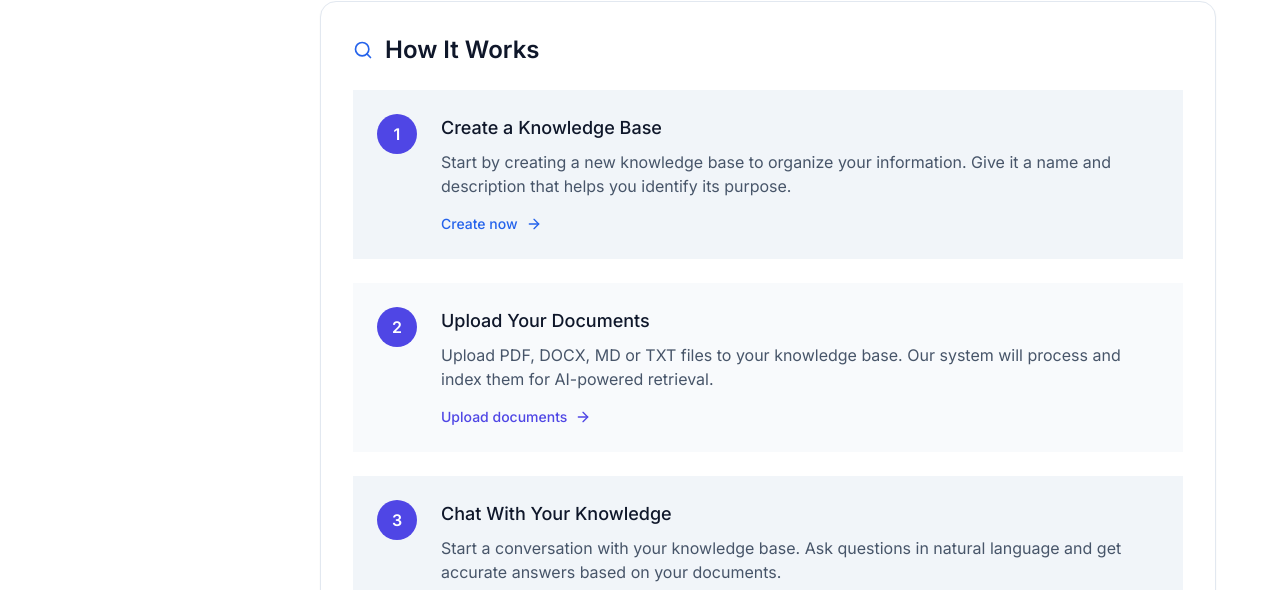
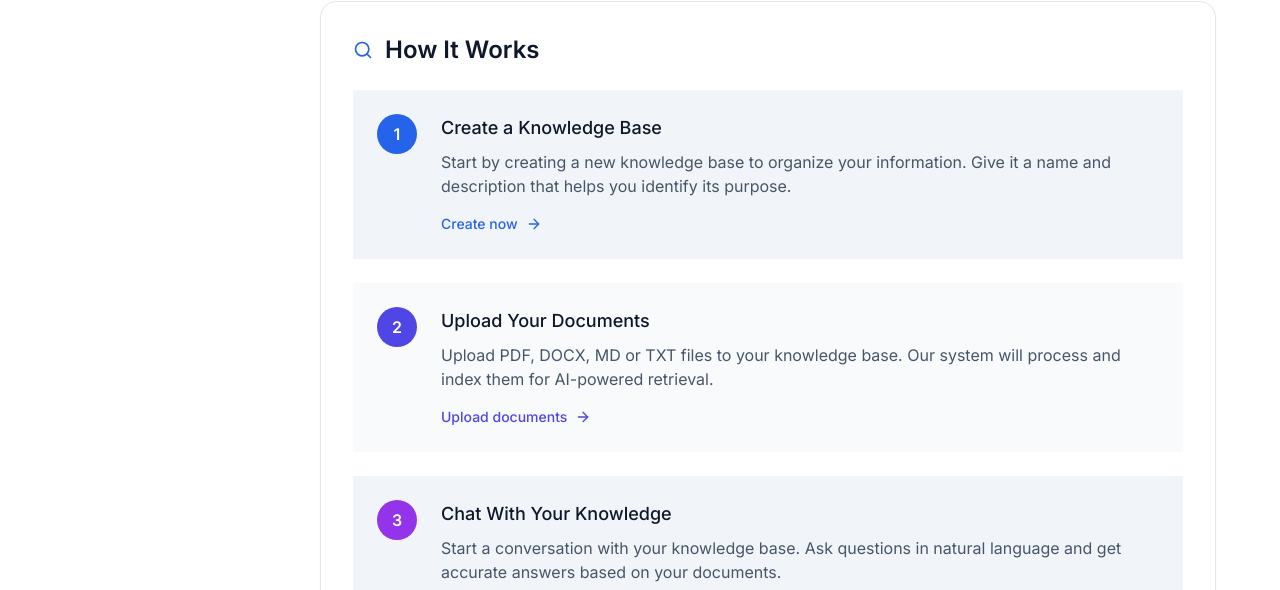
Before and after one commit to levando20194017/chatbot-ui, a Next.js app: page / in a window 1280 px wide. Shown: the part 823-1413 px from the top of the page. Built offline with nearby package versions, Linux system fonts and the light colour scheme; no server answers.

Commit message:
fix css home page

```diff
--- a/src/app/page.tsx
+++ b/src/app/page.tsx
@@ -192,7 +192,7 @@ export default function DashboardPage() {
           </h2>
           <div className="space-y-6">
             <div className="flex flex-col sm:flex-row items-start gap-6 p-6 bg-slate-100">
-              <div className="w-10 h-10 shrink-0 flex items-center justify-center rounded-full bg-indigo-600 text-white font-semibold mx-auto sm:mx-0">
+              <div className="w-10 h-10 shrink-0 flex items-center justify-center rounded-full bg-blue-600 text-white font-semibold mx-auto sm:mx-0">
                 1
               </div>
               <div className="flex-1">
@@ -237,7 +237,7 @@ export default function DashboardPage() {
             </div>
 
             <div className="flex flex-col sm:flex-row items-start gap-6 p-6 bg-slate-100">
-              <div className="w-10 h-10 shrink-0 flex items-center justify-center rounded-full bg-indigo-600 text-white font-semibold mx-auto sm:mx-0">
+              <div className="w-10 h-10 shrink-0 flex items-center justify-center rounded-full bg-purple-600 text-white font-semibold mx-auto sm:mx-0">
                 3
               </div>
               <div className="flex-1">
```
